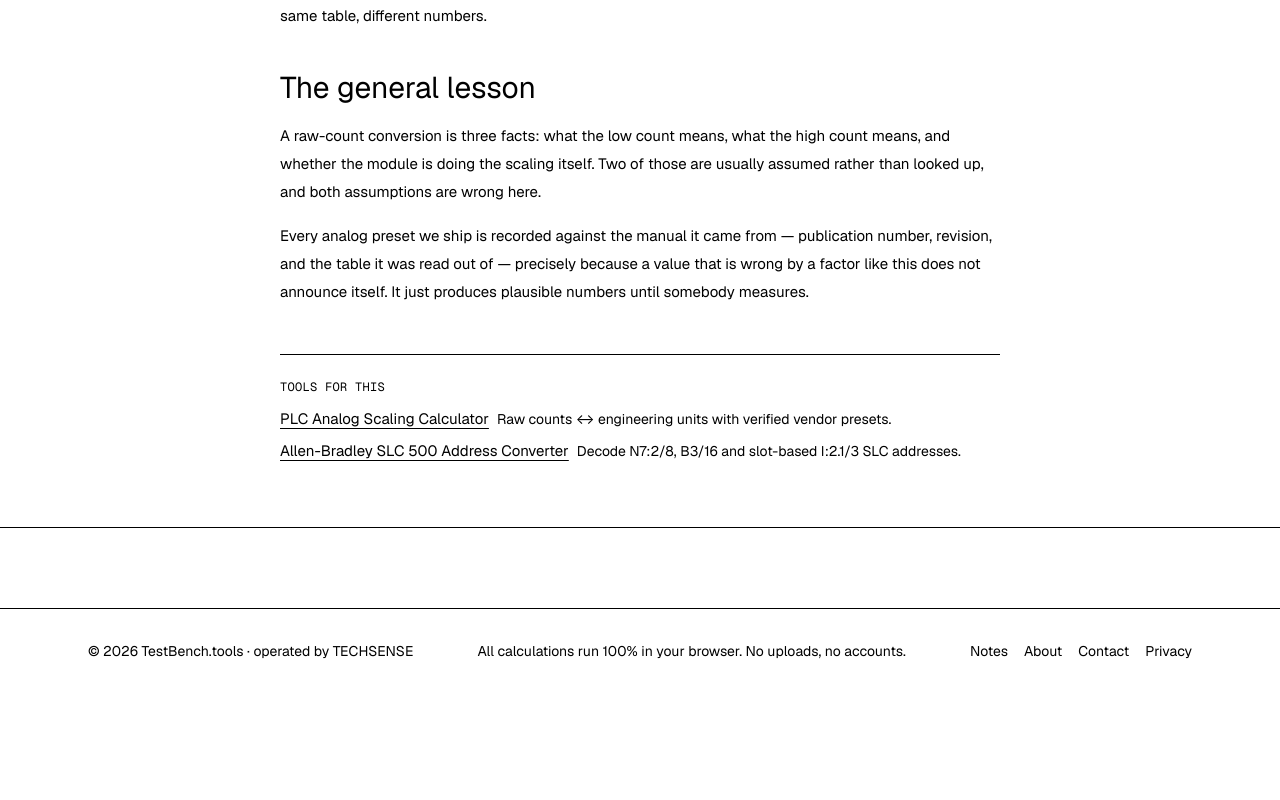
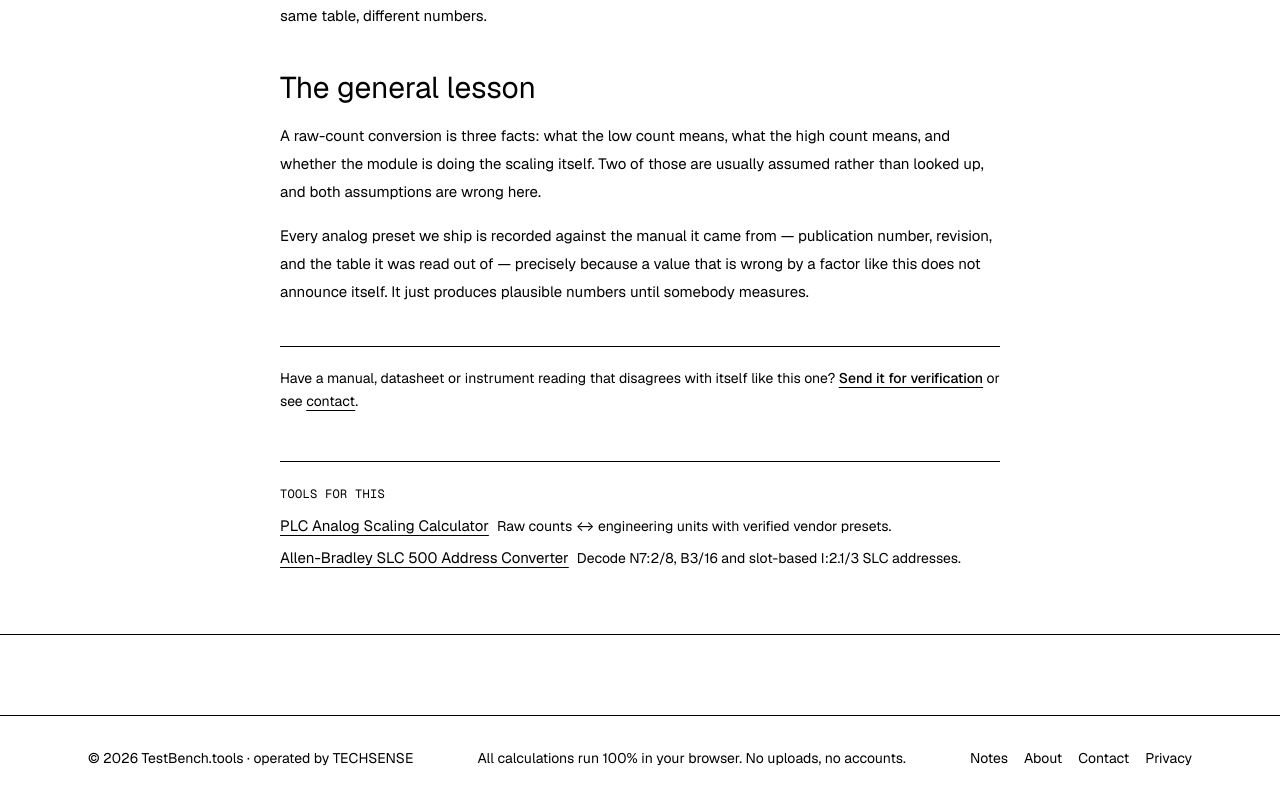
Before and after one commit to Kim-Hakseong/testbench-tools, a Next.js app in the folder apps/web/: page /notes/1756-if8-integer-counts in a window 1280 px wide. Shown: the part 3203-4003 px from the top of the page. Before the commit the page ends 3896 px from the top, so only its background shows below. Built offline with nearby package versions, Linux system fonts and the light colour scheme.

Commit message:
RUN-TB1 §7: a verification-request line at the end of every field note
One sentence and an email link with the note named in the subject, plus
the contact page. Added in NoteShell, so all five notes carry it.

```diff
--- a/apps/web/components/notes/NoteShell.tsx
+++ b/apps/web/components/notes/NoteShell.tsx
@@ -40,6 +40,8 @@ export function NoteShell({
         </p>
 
         <div className="mt-8">{children}</div>
+
+        <VerifyRequest title={note.title} />
 
         <NoteTools slugs={note.tools} />
       </div>
@@ -104,3 +106,21 @@ function NoteTools({ slugs }: { slugs: string[] }) {
     </aside>
   );
 }
+
+/**
+ * One line at the end of every note: the same kind of check, done for the
+ * reader's own manual or instrument. Goes to the existing contact address with
+ * the note named in the subject — no form, no new service.
+ */
+export function VerifyRequest({ title }: { title: string }) {
+  const subject = encodeURIComponent(`Verification request — ${title}`);
+  return (
+    <p className="mt-10 border-t border-line-soft pt-5 text-[14px] leading-relaxed text-body" data-verify-request>
+      Have a manual, datasheet or instrument reading that disagrees with itself like this one?{" "}
+      <a href={`mailto:contact@testbench.tools?subject=${subject}`} className="font-medium text-ink underline decoration-line-strong underline-offset-4 hover:decoration-ink">
+        Send it for verification
+      </a>{" "}
+      or see <Link href="/contact/" className="underline decoration-line-strong underline-offset-4 hover:text-ink">contact</Link>.
+    </p>
+  );
+}
```
